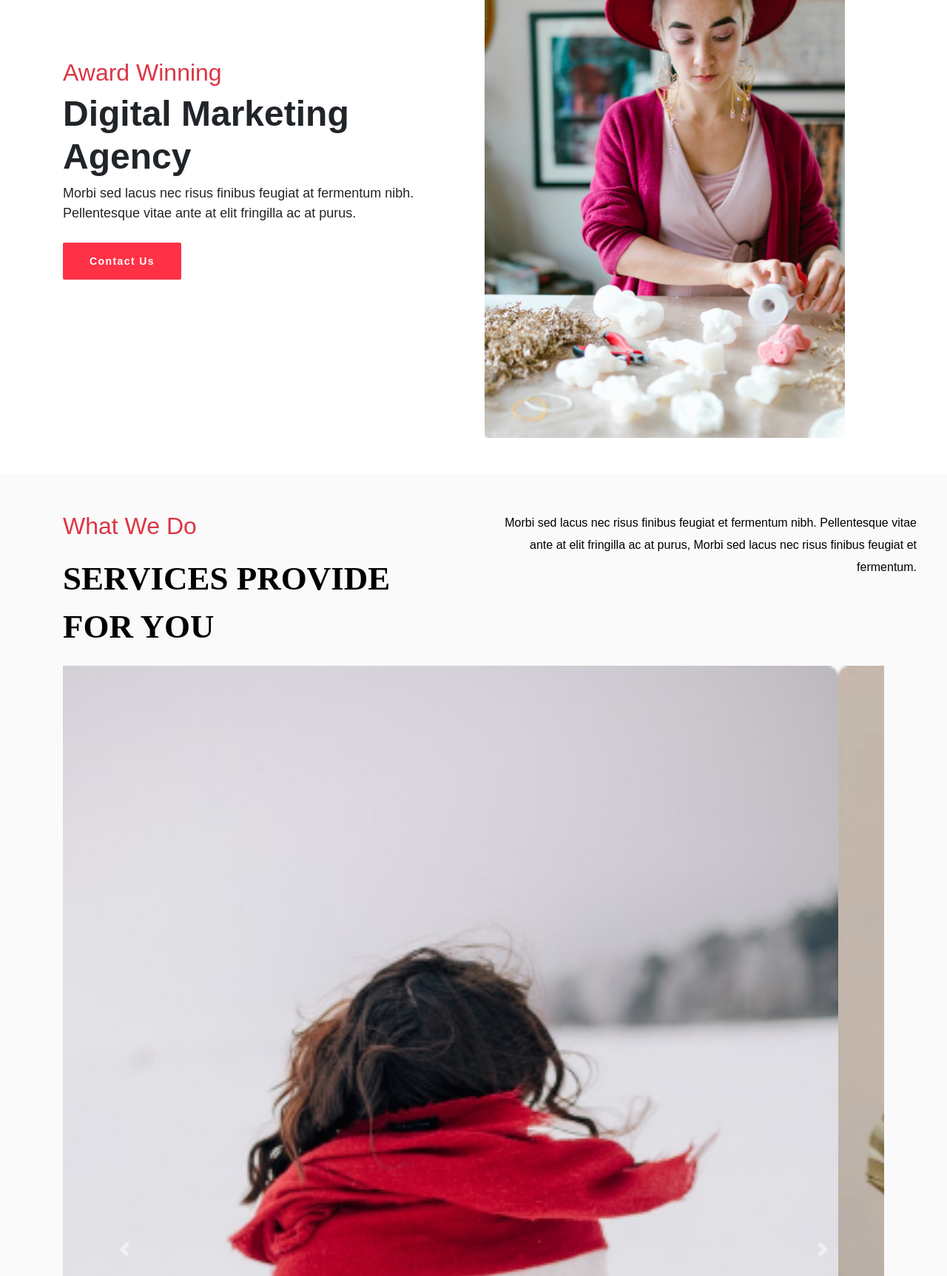
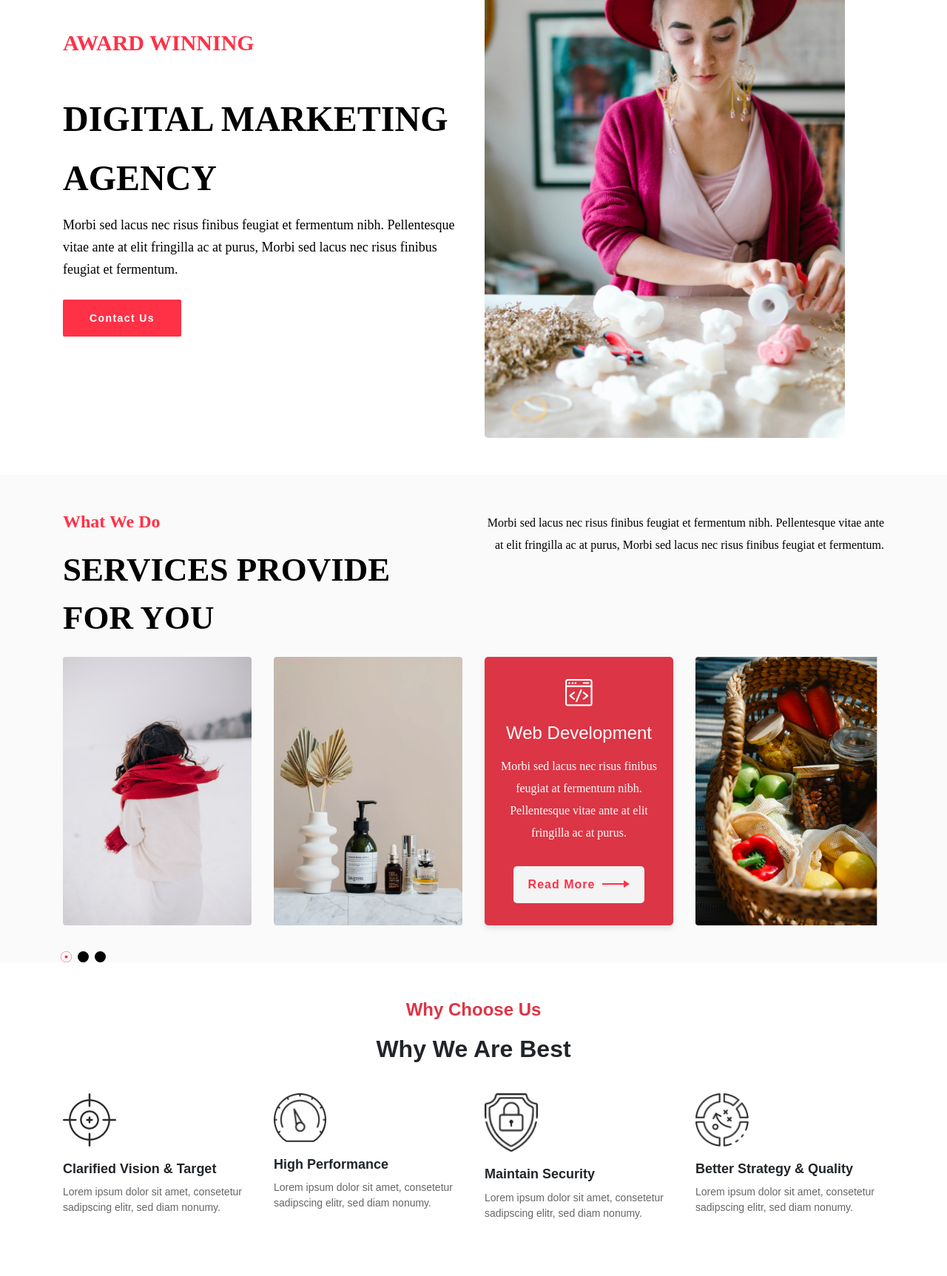
Before and after one commit to shivansh1507/Fyle-Assigment, a plain HTML site: page index.html in a window 1280 px wide. Shown: the part 195-1920 px from the top of the page at 74% size. Drawn offline with nearby package versions, Linux system fonts and the light colour scheme.

Commit message:
Main
Main Commit

```diff
--- a/css/styles.css
+++ b/css/styles.css
@@ -85,7 +85,8 @@ body {
     padding: 50px 0;
 }
 
-.what-we-do h2, .what-we-do h3 {
+.what-we-do h2,
+.what-we-do h3 {
     margin-bottom: 20px;
     text-align: left;
 }
@@ -101,8 +102,6 @@ body {
     letter-spacing: 0px;
     color: #000000;
     opacity: 1;
-    width: 584px;
-    height: 83px;
 }
 
 .services-title {
@@ -117,45 +116,63 @@ body {
 .service-card {
     background-color: #dc3545;
     color: white;
-    padding: 20px;
+    padding: 30px 20px;
     text-align: center;
     height: 100%;
+    border-radius: 5px; /* Adding some border radius for a softer look */
+    box-shadow: 0 4px 8px rgba(0, 0, 0, 0.1); /* Adding subtle shadow for depth */
 }
 
 .service-card h4 {
+    font-size: 24px; /* Increasing the font size */
     margin-top: 20px;
-    margin-bottom: 20px;
+    margin-bottom: 15px; /* Reducing bottom margin */
 }
 
 .service-card p {
-    margin-bottom: 20px;
+    text-align: center;
+    font: normal normal normal 16px/30px Poppins;
+    letter-spacing: 0px;
+    color: #FFFFFF;
+    opacity: 1;
 }
 
 .service-card img {
-    width: 58px;
-    margin-bottom: 10px;
+    width: 37px;
+    margin-bottom: 1.75px; /* Adjusting bottom margin */
 }
 
 .read-more-btn {
     display: inline-flex;
     align-items: center;
     background: #F4F4F4;
-    border-radius: 2px;
-    padding: 5px 10px;
+    border-radius: 5px; /* Adding some border radius for button */
+    padding: 8px 20px; /* Adjusting padding */
     color: #FF3147;
     border: none;
     cursor: pointer;
     font-weight: 600;
-    font-size: 14px;
+    font-size: 16px; /* Adjusting font size */
     line-height: 26px;
-    letter-spacing: 1.4px;
+    letter-spacing: 1px; /* Adjusting letter spacing */
     text-align: left;
     font-family: 'Poppins', sans-serif;
+    transition: background 0.3s ease; /* Adding a transition effect */
+    height: 50px;
 }
 
 .read-more-btn img {
     margin-left: 10px;
     vertical-align: middle;
+}
+
+.read-more-btn:hover {
+    background: #e1e1e1; /* Adding a hover effect */
+}
+
+.read-more-btn:focus {
+    outline: none; /* Removing focus outline */
+    box-shadow: 0 0 0 3px rgba(255, 49, 71, 0.5); /* Adding focus shadow */
 }
 
 .carousel-item img {
@@ -164,16 +181,7 @@ body {
 
 .carousel-item:hover img {
     transform: scale(1.05);
-    opacity: 0.5; /* Adjust as necessary */
-}
-
-.carousel-item:hover::before {
-    content: url('/mnt/data/1.png'); /* Replace with your desired image */
-    position: absolute;
-    top: 0;
-    left: 0;
-    width: 100%;
-    height: 100%;
+    opacity: 0.5;
 }
 
 .carousel-indicators li {
@@ -284,3 +292,102 @@ body {
     width: auto;
     height: auto;
 }
+
+.award-winning-heading {
+    font: normal normal 600 30px/110px 'Cormorant SC';
+    color: #FF3147;
+    text-transform: uppercase;
+}
+
+.digital-marketing-agency-heading {
+    font: normal normal bold 60px/80px 'Cormorant SC';
+    color: #000000;
+    text-transform: uppercase;
+}
+
+.hero-paragraph {
+    font: normal normal normal 16px/30px 'Poppins';
+    color: #000000;
+}
+
+.what-we-do-heading {
+    font: normal normal 600 24px/26px 'Cormorant SC';
+    color: #FF3147;
+}
+
+.services-provide-heading {
+    font: normal normal bold 45px/65px 'Cormorant SC';
+    color: #000000;
+    text-transform: uppercase;
+}
+
+.updated-what-we-do-paragraph {
+    font: normal normal normal 16px/30px Poppins;
+    color: #000000;
+}
+
+.icon {
+    width: 72px;
+    height: auto;
+    margin-bottom: 20px;
+}
+
+.heading {
+    font-size: 18px;
+    font-weight: bold;
+    margin-bottom: 10px;
+}
+
+.text {
+    font-size: 14px;
+    color: #666666;
+}
+
+.custom-indicators {
+    position: absolute;
+    bottom: -50px; /* Adjust to ensure some space below the image */
+    right: 70%;
+    transform: translateX(-50%);
+    display: flex;
+    justify-content: center;
+    gap: 8px; /* Reduced gap for a professional look */
+}
+
+.custom-indicators .dot {
+    cursor: pointer;
+    transition: transform 0.3s ease;
+}
+
+.custom-indicators .dot.active {
+    width: 15px;
+    height: 15px;
+    background: transparent;
+}
+
+.custom-indicators .dot:not(.active) {
+    width: 15px;
+    height: 15px;
+}
+
+.custom-indicators .dot:hover {
+    transform: scale(1.5); /* Slight hover effect for interactivity */
+}
+
+/* Maintain original image sizes */
+.carousel-item img,
+.service-card {
+    width: 100%;
+    height: auto;
+}
+
+.carousel-item .service-card {
+    display: flex;
+    flex-direction: column;
+    align-items: center;
+    justify-content: center;
+}
+
+/* Additional styling for the carousel */
+.what-we-do .carousel {
+    margin-bottom: 50px;
+}
--- a/index.html
+++ b/index.html
@@ -13,13 +13,13 @@
     <div class="container">
       <div class="row align-items-center">
         <div class="col-md-6">
-          <h2 class="text-danger">Award Winning</h2>
-          <h1>Digital Marketing Agency</h1>
-          <p>Morbi sed lacus nec risus finibus feugiat at fermentum nibh. Pellentesque vitae ante at elit fringilla ac at purus.</p>
+          <h2 class="award-winning-heading">Award Winning</h2>
+          <h1 class="digital-marketing-agency-heading">Digital Marketing Agency</h1>
+          <p class="hero-paragraph">Morbi sed lacus nec risus finibus feugiat et fermentum nibh. Pellentesque vitae ante at elit fringilla ac at purus, Morbi sed lacus nec risus finibus feugiat et fermentum.</p>
           <button type="button" class="btn btn-danger contact-us-btn" data-toggle="modal" data-target="#contactModal">Contact Us</button>
         </div>
         <div class="col-md-6">
-          <img src="img/hero.png" class="img-fluid" alt="Hero Image">
+          <img src="img/hero.png" class="img-fluid hero-image" alt="Hero Image">
         </div>
       </div>
     </div>
@@ -30,44 +30,36 @@
     <div class="container">
       <div class="row">
         <div class="col-md-6">
-          <h2 class="text-danger">What We Do</h2>
-          <h3 class="services-title">Services Provide For You</h3>
+          <h2 class="what-we-do-heading">What We Do</h2>
+          <h3 class="services-provide-heading">Services Provide For You</h3>
         </div>
         <div class="col-md-6">
-          <p class="what-we-do-paragraph">Morbi sed lacus nec risus finibus feugiat et fermentum nibh. Pellentesque vitae ante at elit fringilla ac at purus, Morbi sed lacus nec risus finibus feugiat et fermentum.</p>
+          <p class="updated-what-we-do-paragraph">Morbi sed lacus nec risus finibus feugiat et fermentum nibh. Pellentesque vitae ante at elit fringilla ac at purus, Morbi sed lacus nec risus finibus feugiat et fermentum.</p>
         </div>
       </div>
-      <div id="whatWeDoCarousel" class="carousel slide" data-ride="carousel">
-        <div class="carousel-inner">
-          <div class="carousel-item active">
-            <img src="img/1-2.png" class="d-block w-100" alt="Service 1">
+      <div class="row">
+        <div class="col-md-3 position-relative">
+          <img id="carouselImage" src="img/1-2.png" class="d-block w-100" alt="Service 1">
+          <div class="carousel-indicators custom-indicators">
+            <img src="img/1.svg" data-slide-to="0" class="dot active" alt="Red Dot">
+            <img src="img/2.svg" data-slide-to="1" class="dot" alt="Black Dot">
+            <img src="img/2.svg" data-slide-to="2" class="dot" alt="Black Dot">
           </div>
-          <div class="carousel-item">
+        </div>
+        <div class="col-md-3">
           <img src="img/2-2.png" class="d-block w-100" alt="Service 2">
         </div>
-          <div class="carousel-item">
+        <div class="col-md-3">
+            <div class="service-card">
+              <img src="img/icon.png" alt="Web Development Icon" class="img-fluid">
+              <h4>Web Development</h4>
+              <p>Morbi sed lacus nec risus finibus feugiat at fermentum nibh. Pellentesque vitae ante at elit fringilla ac at purus.</p>
+              <button class="btn btn-light read-more-btn">Read More <img src="img/arrow.png" alt="Arrow"></button>
+            </div>
+          </div>
+        <div class="col-md-3">
           <img src="img/3-2.png" class="d-block w-100" alt="Service 3">
         </div>
-        </div>
-        <a class="carousel-control-prev" href="#whatWeDoCarousel" role="button" data-slide="prev">
-          <span class="carousel-control-prev-icon" aria-hidden="true"></span>
-          <span class="sr-only">Previous</span>
-        </a>
-        <a class="carousel-control-next" href="#whatWeDoCarousel" role="button" data-slide="next">
-          <span class="carousel-control-next-icon" aria-hidden="true"></span>
-          <span class="sr-only">Next</span>
-        </a>
-        <ol class="carousel-indicators custom-indicators">
-          <li data-target="#whatWeDoCarousel" data-slide-to="0" class="active">
-            <img src="img/1.png" alt="Indicator 1">
-          </li>
-          <li data-target="#whatWeDoCarousel" data-slide-to="1">
-            <img src="img/2.png" alt="Indicator 2">
-          </li>
-          <li data-target="#whatWeDoCarousel" data-slide-to="2">
-            <img src="img/3.png" alt="Indicator 3">
-          </li>
-        </ol>
       </div>
     </div>
   </section>
@@ -77,26 +69,30 @@
     <div class="container">
       <h2 class="text-center text-danger">Why Choose Us</h2>
       <h3 class="text-center">Why We Are Best</h3>
-      <div class="row text-center">
+      <div class="row">
+        <!-- Clarified Vision & Target -->
         <div class="col-md-3">
-          <img src="img/target.png" alt="Clarified Vision & Target" class="img-fluid mb-3">
-          <h4>Clarified Vision & Target</h4>
-          <p>Lorem ipsum dolor sit amet, consectetur sadipscing elitr, sed diam nonumy.</p>
+          <img src="img/1.png" alt="Clarified Vision & Target" class="clarified-vision-icon">
+          <h4 class="clarified-vision-heading">Clarified Vision & Target</h4>
+          <p class="clarified-vision-text">Lorem ipsum dolor sit amet, consetetur sadipscing elitr, sed diam nonumy.</p>
         </div>
+        <!-- High Performance -->
         <div class="col-md-3">
-          <img src="img/performance.png" alt="High Performance" class="img-fluid mb-3">
-          <h4>High Performance</h4>
-          <p>Lorem ipsum dolor sit amet, consectetur sadipscing elitr, sed diam nonumy.</p>
+          <img src="img/2.png" alt="High Performance" class="high-performance-icon">
+          <h4 class="high-performance-heading">High Performance</h4>
+          <p class="high-performance-text">Lorem ipsum dolor sit amet, consetetur sadipscing elitr, sed diam nonumy.</p>
         </div>
+        <!-- Maintain Security -->
         <div class="col-md-3">
-          <img src="img/security.png" alt="Maintain Security" class="img-fluid mb-3">
-          <h4>Maintain Security</h4>
-          <p>Lorem ipsum dolor sit amet, consectetur sadipscing elitr, sed diam nonumy.</p>
+          <img src="img/3.png" alt="Maintain Security" class="maintain-security-icon">
+          <h4 class="maintain-security-heading">Maintain Security</h4>
+          <p class="maintain-security-text">Lorem ipsum dolor sit amet, consetetur sadipscing elitr, sed diam nonumy.</p>
         </div>
+        <!-- Better Strategy & Quality -->
         <div class="col-md-3">
-          <img src="img/strategy.png" alt="Better Strategy & Quality" class="img-fluid mb-3">
-          <h4>Better Strategy & Quality</h4>
-          <p>Lorem ipsum dolor sit amet, consectetur sadipscing elitr, sed diam nonumy.</p>
+          <img src="img/4.png" alt="Better Strategy & Quality" class="better-strategy-icon">
+          <h4 class="better-strategy-heading">Better Strategy & Quality</h4>
+          <p class="better-strategy-text">Lorem ipsum dolor sit amet, consetetur sadipscing elitr, sed diam nonumy.</p>
         </div>
       </div>
     </div>
@@ -139,7 +135,7 @@
                 <div class="card highlight-on-hover">
                     <div class="card-body">
                         <img src="img/heart (2).png" alt="Heart Icon">
-              <h4>199+</h4>
+                        <h4>199 +</h4>
                         <p>Satisfied Customers</p>
                     </div>
                 </div>
@@ -148,8 +144,8 @@
                 <div class="card highlight-on-hover">
                     <div class="card-body">
                         <img src="img/clock (3).png" alt="Clock Icon">
-              <h4>1591+</h4>
-              <p>Days of Operation</p>
+                        <h4>1591 +</h4>
+                        <p>Days Of Operation</p>
                     </div>
                 </div>
             </div>
@@ -157,7 +153,7 @@
                 <div class="card highlight-on-hover">
                     <div class="card-body">
                         <img src="img/Path 4402.png" alt="Check Icon">
-              <h4>283+</h4>
+                        <h4>283 +</h4>
                         <p>Completed Projects</p>
                     </div>
                 </div>
@@ -166,14 +162,15 @@
                 <div class="card highlight-on-hover">
                     <div class="card-body">
                         <img src="img/Path 4406.png" alt="Trophy Icon">
-              <h4>75+</h4>
-              <p>Awards Won</p>
+                        <h4>75 +</h4>
+                        <p>Win Awards</p>
                     </div>
                 </div>
             </div>
         </div>
     </div>
 </section>
+
 
   <!-- Client's Feedback Section -->
   <section class="client-feedback" style="padding: 50px 0; background: #FAFAFA;">
@@ -186,7 +183,7 @@
   </section>
 
   <!-- Partners Section -->
-  <section class="partners" style="background: transparent url('img/NoPath - Copy.png') 0% 0% no-repeat padding-box; opacity: 0.81; padding: 50px 0;">
+  <section class="partners" style="background: transparent url('img/NoPath - Copy.png') 0% 0% no-repeat padding-box; opacity: 1; padding: 50px 0;">
     <div class="container text-center">
       <img src="img/Group 500.png" class="img-fluid" alt="Partners">
     </div>
--- a/js/scripts.js
+++ b/js/scripts.js
@@ -27,3 +27,29 @@ $(document).ready(function() {
       window.open('https://fylehq.com', '_blank');
     });
   });
+
+  $(document).ready(function () {
+    var images = ['img/1-2.png', 'img/2-2.png', 'img/3-2.png'];
+    var currentIndex = 0;
+
+    function updateImage(index) {
+        $('#carouselImage').attr('src', images[index]);
+        updateDots(index);
+    }
+
+    function updateDots(index) {
+        $('.custom-indicators .dot').removeClass('active').attr('src', 'img/2.svg');
+        $('.custom-indicators .dot').eq(index).addClass('active').attr('src', 'img/1.svg');
+    }
+
+    $('.custom-indicators .dot').click(function () {
+        currentIndex = $(this).data('slide-to');
+        updateImage(currentIndex);
+    });
+
+    $('#carouselImage').hover(function() {
+        $(this).css('transform', 'scale(1.2)');
+    }, function() {
+        $(this).css('transform', 'scale(1)');
+    });
+});
```
Also changed, not shown: img/1.svg (added), img/2.svg (added). Lines whose indentation alone changed are shown as unchanged.
